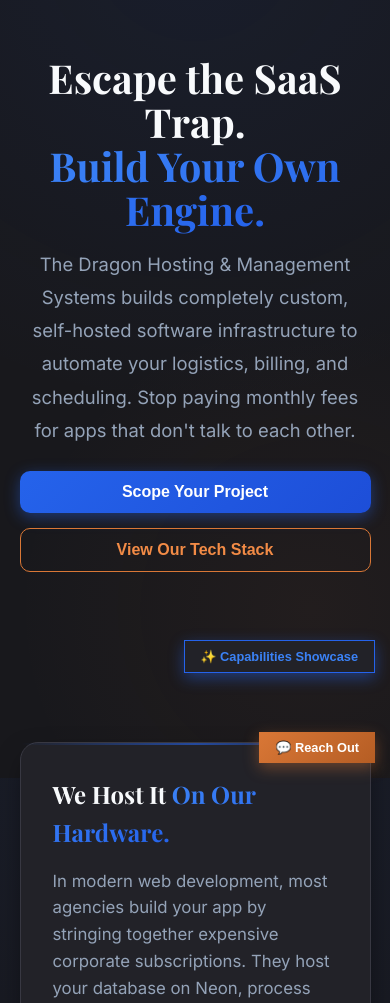
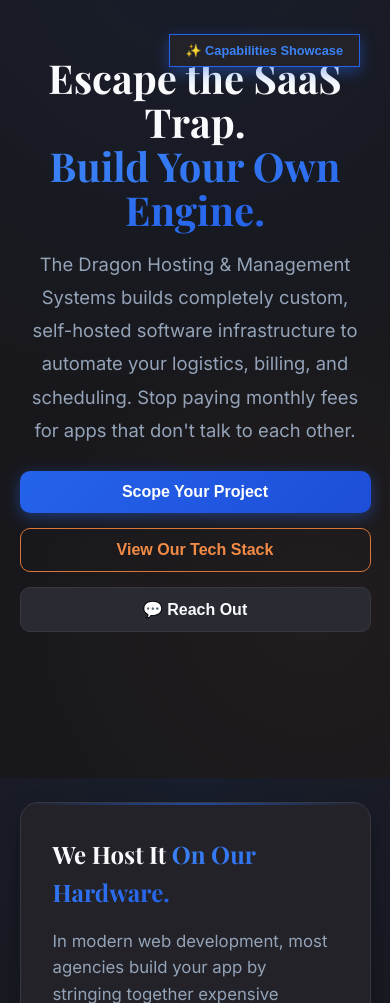
Before and after one commit to thedragon44-superscale/thedragonhms, a Flask app: page / in a window 390 px wide. Shown: the part 66-1069 px from the top of the page. Run offline with Flask 3, Linux system fonts and the light colour scheme; data that the repository does not hold is empty; parts of the project's set-up code (start-up, migrations or seed data) failed here and were passed over; some libraries are stand-ins or nearby versions; some web fonts are replaced.

Commit message:
UI updates

```diff
--- a/templates/index.html
+++ b/templates/index.html
@@ -125,28 +125,11 @@
 
             .nav-links .btn { padding: 6px 12px; font-size: 0.85rem; }
 
-            /* Compact Floating Buttons - Stacked cleanly on the right */
-            .ui-switcher-btn {
-                bottom: 105px !important;
-                left: auto !important;
-                right: 15px !important;
-                width: auto !important;
-                padding: 8px 16px !important;
-                font-size: 0.8rem !important;
+            /* Compact Floating Stack for Mobile */
+            .floating-action-stack {
+                top: 80px; right: 15px; gap: 8px;
             }
-            .special-feature-btn {
-                bottom: 60px !important;
-                left: auto !important;
-                right: 15px !important;
-                width: auto !important;
-                padding: 8px 16px !important;
-                font-size: 0.8rem !important;
-            }
-            .contact-floating-btn {
-                bottom: 15px !important;
-                left: auto !important;
-                right: 15px !important;
-                width: auto !important;
+            .floating-action-stack button {
                 padding: 8px 16px !important;
                 font-size: 0.8rem !important;
             }
@@ -195,20 +178,29 @@
         .dns-label { font-size: 0.75rem; color: var(--text-muted); text-transform: uppercase; margin-bottom: 5px; }
         .dns-value { font-size: 1.1rem; color: var(--text-main); font-weight: 600; word-break: break-all; }
 
-        /* Special Feature Floating Buttons */
+        /* Floating Action Stack (Top Right) */
+        .floating-action-stack {
+            position: fixed; top: 100px; right: 30px;
+            display: flex; flex-direction: column; gap: 12px;
+            z-index: 1000; align-items: flex-end;
+        }
+
+        /* Strip individual fixed positioning so they stack neatly */
+        .floating-action-stack button {
+            position: relative !important; top: auto !important; bottom: auto !important;
+            left: auto !important; right: auto !important; margin: 0 !important;
+        }
+
         .special-feature-btn {
-            position: fixed; bottom: 80px; right: 30px;
-            padding: 12px 24px; border-radius: var(--radius-full);
-            font-size: 0.9rem; font-weight: bold; cursor: pointer; z-index: 1000;
+            padding: 10px 20px; border-radius: var(--radius-full);
+            font-size: 0.9rem; font-weight: bold; cursor: pointer;
             transition: all 0.3s ease; display: none; /* Invisible on Default Theme */
         }
 
-        /* Reach Out Floating Button */
         .contact-floating-btn {
-            position: fixed; bottom: 30px; right: 30px;
             background: linear-gradient(135deg, var(--brand-orange) 0%, var(--brand-orange-dark) 100%);
-            color: #ffffff; padding: 12px 24px; border-radius: var(--radius-full); border: none;
-            font-size: 0.9rem; font-weight: bold; cursor: pointer; z-index: 1000;
+            color: #ffffff; padding: 10px 20px; border-radius: var(--radius-full); border: none;
+            font-size: 0.9rem; font-weight: bold; cursor: pointer;
             box-shadow: 0 5px 15px rgba(217, 119, 54, 0.4); transition: all 0.3s ease;
         }
         .contact-floating-btn:hover {
@@ -259,6 +251,7 @@
         <div class="hero-actions">
             <button onclick="openModal('wizard-modal')" class="btn btn-blue">Scope Your Project</button>
             <button onclick="openModal('tech-stack-modal')" class="btn btn-orange-outline">View Our Tech Stack</button>
+            <button onclick="openContactModal()" class="btn btn-primary">💬 Reach Out</button>
         </div>
     </header>
 
@@ -443,9 +436,12 @@
         </div>
     </div>
 
-    <!-- UI Theme Switcher Button -->
-    <button class="ui-switcher-btn" onclick="openUiModal()">✨ Capabilities Showcase</button>
-    <button onclick="openContactModal()" class="contact-floating-btn">💬 Reach Out</button>
+    <!-- Floating Action Stack -->
+    <div class="floating-action-stack">
+        <button class="ui-switcher-btn" onclick="openUiModal()">✨ Capabilities Showcase</button>
+        <button onclick="openDnsModal()" class="special-feature-btn btn-dns">▶ Fingerprint Audit</button>
+        <button onclick="openCsvModal()" class="special-feature-btn btn-csv">📊 POS Ledger Analyzer</button>
+    </div>
 
     <!-- Reach Out Modal -->
     <div id="contact-modal" class="modal-overlay" onclick="closeContactModal(event)" style="z-index: 3600;">
@@ -505,9 +501,7 @@
         </div>
     </div>
 
-    <!-- Floating Special Feature Triggers -->
-    <button onclick="openDnsModal()" class="special-feature-btn btn-dns">▶ Fingerprint Audit</button>
-    <button onclick="openCsvModal()" class="special-feature-btn btn-csv">📊 POS Ledger Analyzer</button>
+
 
     <!-- CSV POS Ledger Analyzer Modal -->
     <div id="csv-modal" class="modal-overlay" onclick="closeCsvModal(event)" style="z-index: 3500;">
@@ -613,15 +607,22 @@
         const csrfToken = document.querySelector('meta[name="csrf-token"]').getAttribute('content');
 
         // --- MODAL LOGIC ---
+        function toggleFloaters(show) {
+            const stack = document.querySelector('.floating-action-stack');
+            if (stack) stack.style.display = show ? 'flex' : 'none';
+        }
+
         function openModal(modalId) {
             document.getElementById(modalId).style.display = 'flex';
             document.body.style.overflow = 'hidden';
+            toggleFloaters(false);
         }
 
         function closeModal(e, modalId) {
             if (!e || e.target.id === modalId) {
                 document.getElementById(modalId).style.display = 'none';
                 document.body.style.overflow = 'auto';
+                toggleFloaters(true);
             }
         }
 
@@ -629,24 +630,27 @@
         function openUiModal() {
             document.getElementById('ui-modal').style.display = 'flex';
             document.body.style.overflow = 'hidden';
+            toggleFloaters(false);
         }
         function closeUiModal(e) {
             if (!e || e.target.id === 'ui-modal' || e.target.classList.contains('modal-close')) {
                 document.getElementById('ui-modal').style.display = 'none';
                 document.body.style.overflow = 'auto';
+                toggleFloaters(true);
             }
         }
 
         function openContactModal() {
-            closeUiModal();
             document.getElementById('contact-modal').style.display = 'flex';
             document.body.style.overflow = 'hidden';
+            toggleFloaters(false);
         }
 
         function closeContactModal(e) {
             if (!e || e.target.id === 'contact-modal' || e.target.classList.contains('modal-close')) {
                 document.getElementById('contact-modal').style.display = 'none';
                 document.body.style.overflow = 'auto';
+                toggleFloaters(true);
             }
         }
 
@@ -662,12 +666,16 @@
         function openDnsModal() {
             closeUiModal();
             document.getElementById('dns-modal').style.display = 'flex';
+            document.body.style.overflow = 'hidden';
+            toggleFloaters(false);
         }
         function closeDnsModal(e) {
             if (!e || e.target.id === 'dns-modal' || e.target.classList.contains('modal-close')) {
                 document.getElementById('dns-modal').style.display = 'none';
                 document.getElementById('dns-results').style.display = 'none';
                 document.getElementById('btn-run-dns').innerText = "Execute Leak Test";
+                document.body.style.overflow = 'auto';
+                toggleFloaters(true);
             }
         }
 
@@ -723,10 +731,14 @@
         function openCsvModal() {
             closeUiModal();
             document.getElementById('csv-modal').style.display = 'flex';
+            document.body.style.overflow = 'hidden';
+            toggleFloaters(false);
         }
         function closeCsvModal(e) {
             if (!e || e.target.id === 'csv-modal' || e.target.classList.contains('modal-close')) {
                 document.getElementById('csv-modal').style.display = 'none';
+                document.body.style.overflow = 'auto';
+                toggleFloaters(true);
             }
         }
 
```
